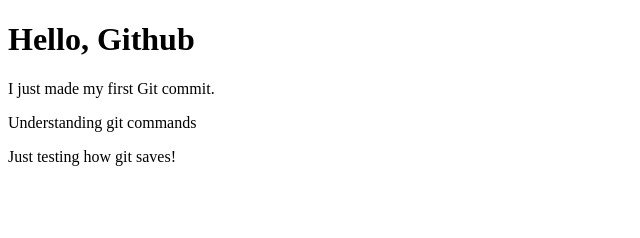
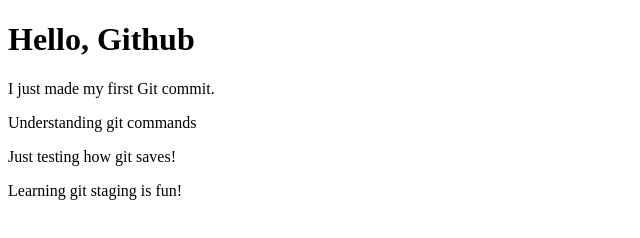
Before and after one commit to Yugal88943/MyFirstSite, a plain HTML site: page index.html in a window 1280 px wide. Shown: the whole page, without its empty margins (0-640 px from the left). Drawn offline with Linux system fonts and the light colour scheme.

Commit message:
Added new paragraph

```diff
--- a/index.html
+++ b/index.html
@@ -10,6 +10,7 @@
     <p>I just made my first Git commit.</p>
     <p>Understanding git commands</p>
     <p>Just testing how git saves!</p>
+    <p>Learning git staging is fun!</p>
 </body>
 
 </html>
```
